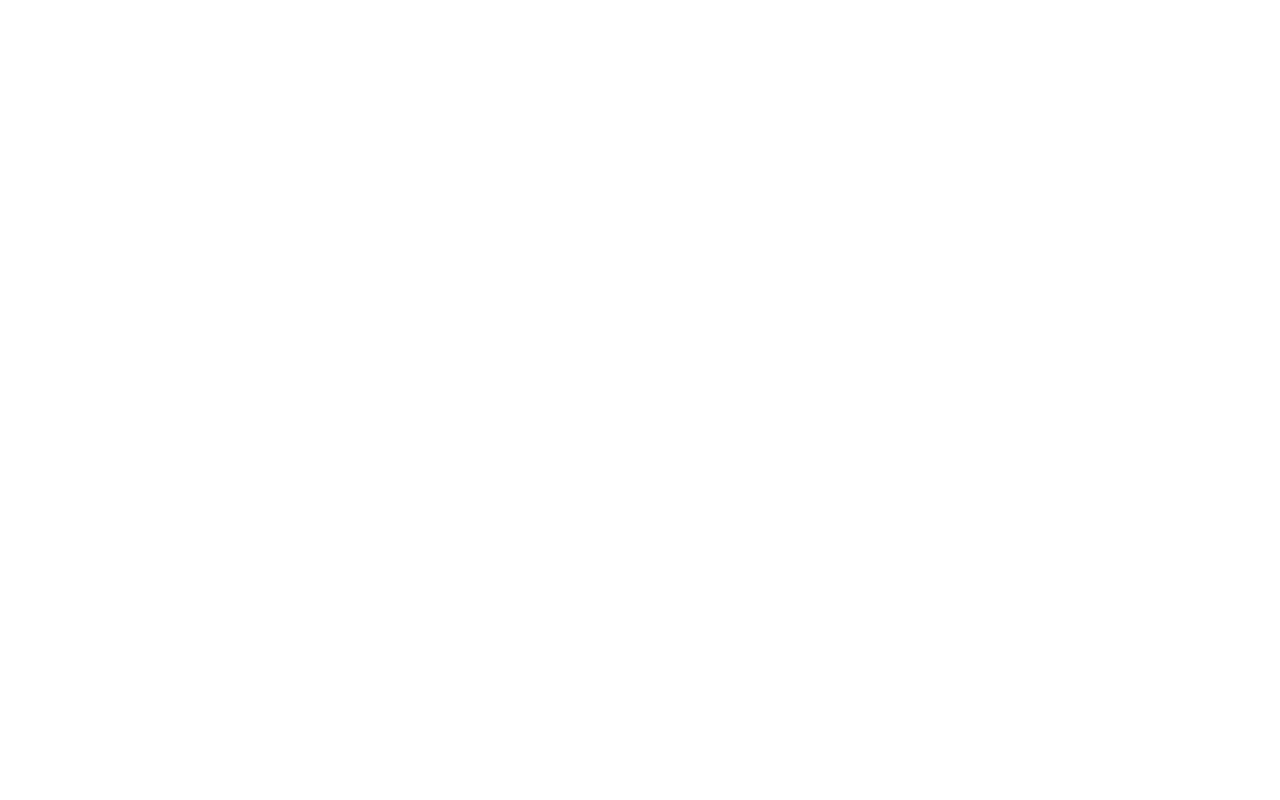
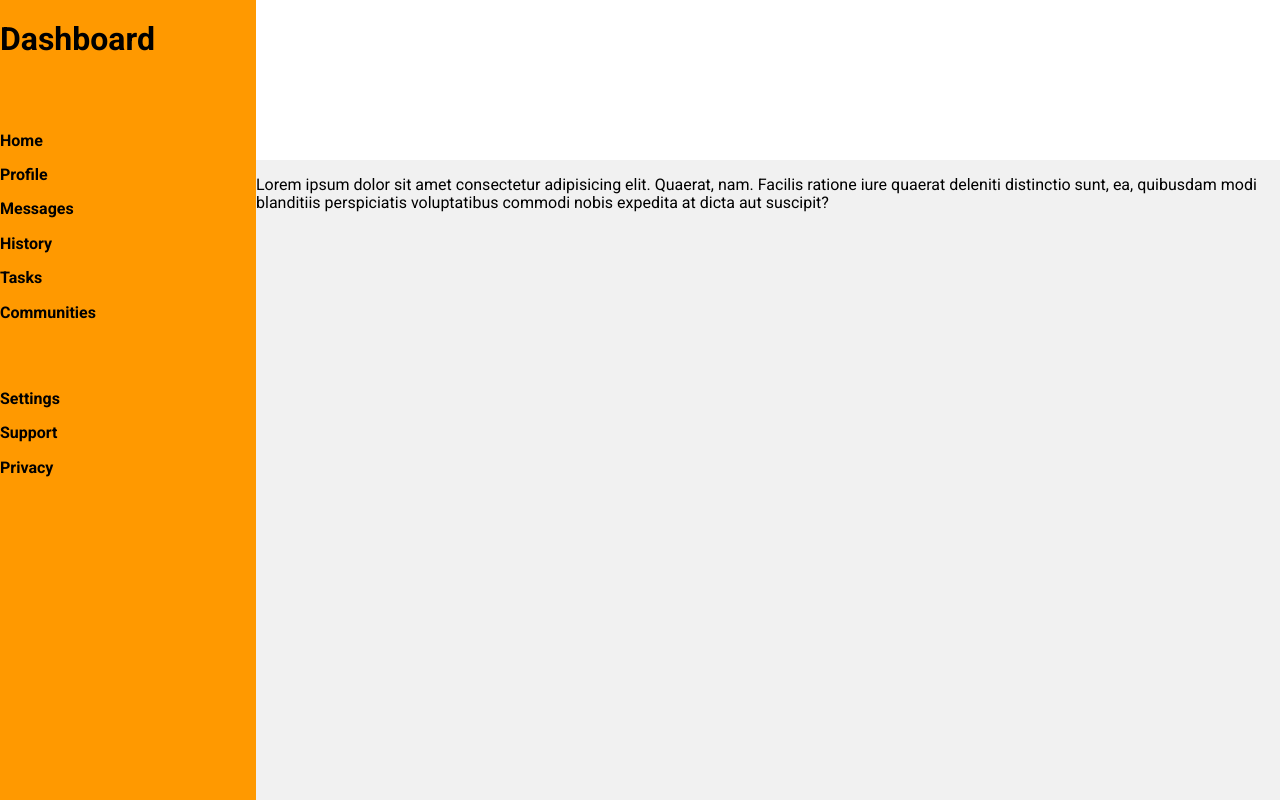
Before and after one commit to MarkDeveloper36/Admin-Dashboard-TheOdinProject, a plain HTML site: page index.html in a window 1280 px wide. Drawn offline with Linux system fonts and the light colour scheme.

Commit message:
add layout and content sidebar

```diff
--- a/index.html
+++ b/index.html
@@ -4,11 +4,37 @@
     <meta charset="UTF-8">
     <meta http-equiv="X-UA-Compatible" content="IE=edge">
     <meta name="viewport" content="width=device-width, initial-scale=1.0">
+    <link rel="preconnect" href="https://fonts.googleapis.com">
+    <link rel="preconnect" href="https://fonts.gstatic.com" crossorigin>
+    <link href="https://fonts.googleapis.com/css2?family=Roboto:ital,wght@0,100;0,300;0,400;0,500;0,700;0,900;1,100;1,300;1,400;1,500;1,700;1,900&display=swap" rel="stylesheet">
     <link rel="stylesheet" href="./nomalize.css">
     <link rel="stylesheet" href="./styles.css">
     <title>Admin Dashboard</title>
 </head>
 <body>
+    <header>
 
+    </header>
+
+    <aside>
+        <h1>Dashboard</h1>
+        <ul>
+            <li>Home</li>
+            <li>Profile</li>
+            <li>Messages</li>
+            <li>History</li>
+            <li>Tasks</li>
+            <li>Communities</li>
+        </ul>
+        <ul>
+            <li>Settings</li>
+            <li>Support</li>
+            <li>Privacy</li>
+        </ul>
+    </aside>
+
+    <main>
+        <p>Lorem ipsum dolor sit amet consectetur adipisicing elit. Quaerat, nam. Facilis ratione iure quaerat deleniti distinctio sunt, ea, quibusdam modi blanditiis perspiciatis voluptatibus commodi nobis expedita at dicta aut suscipit?</p>
+    </main>
 </body>
 </html>
--- a/styles.css
+++ b/styles.css
@@ -0,0 +1,35 @@
+body{
+    width: 100vw;
+    height: 100vh;
+    display: grid;
+    grid-template-columns: minmax(250px, 1fr) 4fr;
+    grid-template-rows: 1fr 4fr;
+    font-family: "Roboto", sans-serif;
+}
+
+aside{
+    grid-row: 1 / 3;
+    background-color: #ff9900;
+    font-weight: 600;
+    display: grid;
+    justify-content: start;
+    align-content: start;
+    gap: 20px
+}
+
+aside > ul{
+    padding-left: 0;
+}
+
+
+aside > ul > li{
+    list-style: none;
+    margin-top: 1rem;
+}
+
+main{
+    background-color: #f1f1f1
+}
+
+/* orange: #f7931a
+gray: #4d4d4d */
```
